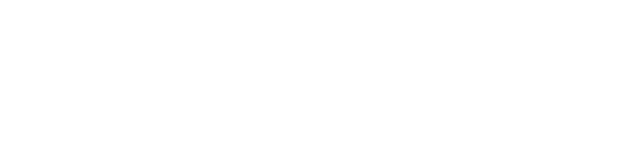
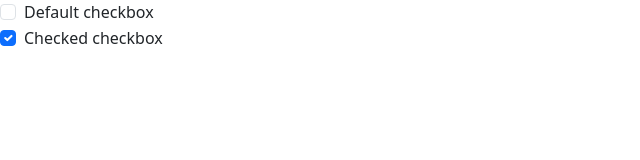
Before and after one commit to rodolfo341/alpineJS, a plain HTML site: page bases/index.html in a window 1280 px wide. Shown: the whole page, without its empty margins (0-640 px from the left). Drawn offline with nearby package versions, Linux system fonts and the light colour scheme.

Commit message:
agregamos bootstrap

```diff
--- a/bases/index.html
+++ b/bases/index.html
@@ -4,9 +4,27 @@
     <meta charset="UTF-8">
     <meta http-equiv="X-UA-Compatible" content="IE=edge">
     <meta name="viewport" content="width=device-width, initial-scale=1.0">
+    <link href="https://cdn.jsdelivr.net/npm/bootstrap@5.3.0/dist/css/bootstrap.min.css" rel="stylesheet" integrity="sha384-9ndCyUaIbzAi2FUVXJi0CjmCapSmO7SnpJef0486qhLnuZ2cdeRhO02iuK6FUUVM" crossorigin="anonymous">
+    <script defer src="https://cdn.jsdelivr.net/npm/bootstrap@5.3.0/dist/js/bootstrap.bundle.min.js" integrity="sha384-geWF76RCwLtnZ8qwWowPQNguL3RmwHVBC9FhGdlKrxdiJJigb/j/68SIy3Te4Bkz" crossorigin="anonymous"></script>
+    <script defer src="https://cdn.jsdelivr.net/npm/alpinejs@3.x.x/dist/cdn.min.js"></script>
     <title>Document</title>
 </head>
 <body>
 
+<div class="container"></div>
+
+    <div class="form-check">
+      <input class="form-check-input" type="checkbox" value="" id="">
+      <label class="form-check-label" for="">
+        Default checkbox
+      </label>
+    </div>
+    <div class="form-check">
+      <input class="form-check-input" type="checkbox" value="" id="" checked>
+      <label class="form-check-label" for="">
+        Checked checkbox
+      </label>
+    </div>
+
 </body>
 </html>
```
